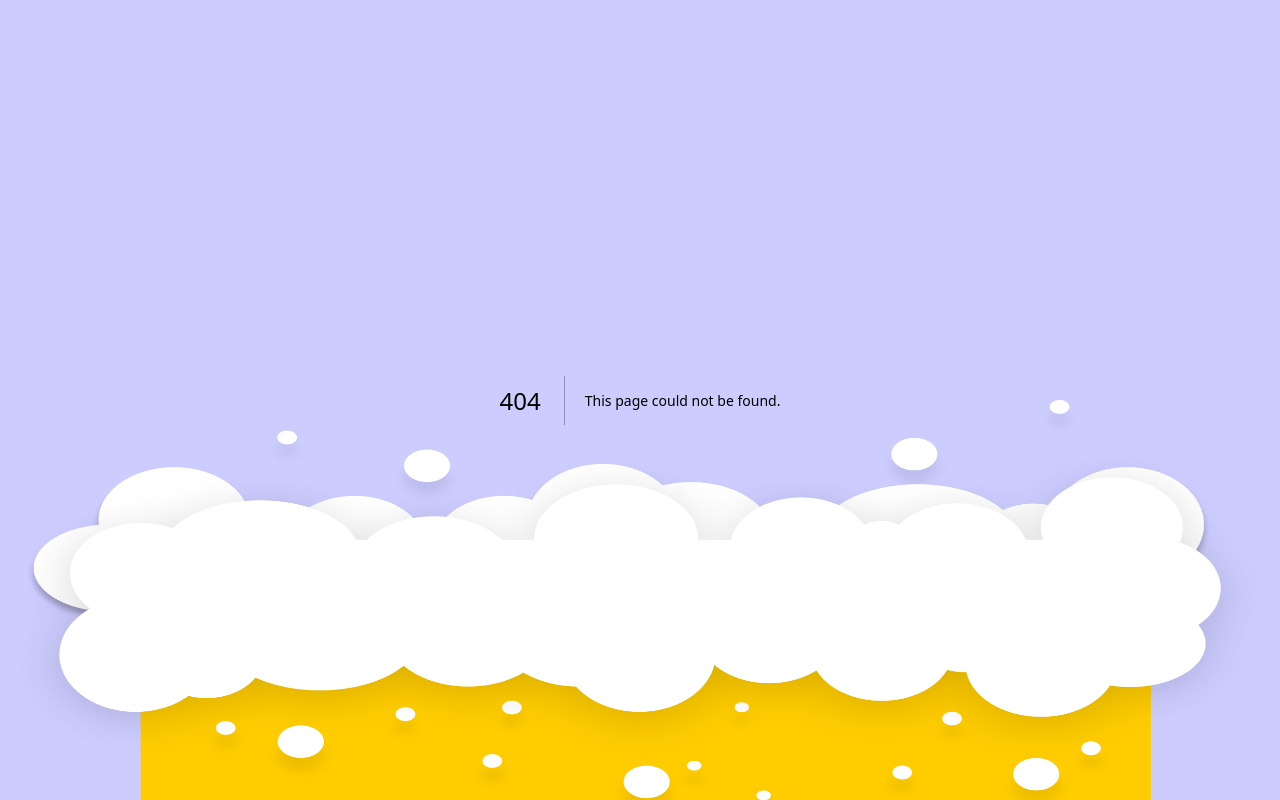
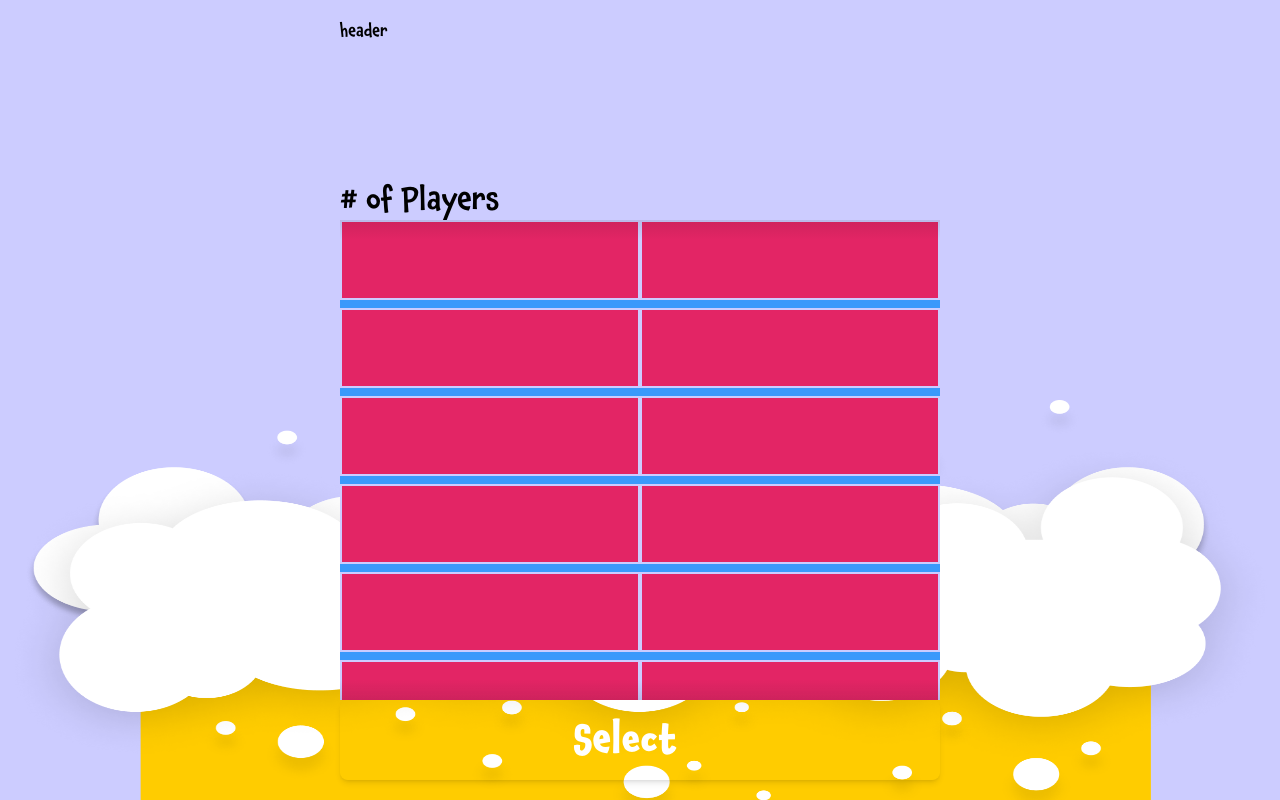
Before and after one commit to Tshah-95/BuzzLifeWeb, a Next.js app: page /player-select in a window 1280 px wide. Before the commit this address had no page. Built offline with nearby package versions, Linux system fonts and the light colour scheme.

Commit message:
layout for player select

```diff
--- a/app/pack-select/page.tsx
+++ b/app/pack-select/page.tsx
@@ -2,8 +2,8 @@
 
 import { motion, useAnimate } from "framer-motion";
 import Link from "next/link";
-import { useContext, useEffect, useRef } from "react";
-import { AppContext } from "@/reducers/AppReducer";
+import { useContext, useEffect, useRef, useState } from "react";
+import { AppContext, useAppContext } from "@/reducers/AppReducer";
 import { packConfig } from "@/constants/variables";
 import Lottie, { LottieRef } from "lottie-react";
 import Balancer from "react-wrap-balancer";
@@ -20,13 +20,18 @@ const scaleAnimation = {
   },
 };
 
-export default function Home() {
+export default function PackSelect() {
   const {
     state: { selectedGames },
     dispatch,
-  } = useContext(AppContext);
+  } = useAppContext();
+
+  useEffect(() => {
+    dispatch({ type: "generateCards" });
+  }, [selectedGames]);
 
   const purchased = false;
+  const anySelected = selectedGames.length > 0;
 
   return (
     <div className="flex flex-col h-full w-full items-center justify-center max-w-screen-sm p-5">
@@ -56,17 +61,27 @@ export default function Home() {
             />
           ))}
         </div>
-        <motion.div
-          className="bg-tertiary rounded-lg shadow-md flex w-full active:opacity-80"
-          animate={scaleAnimation}
+        <div
+          className="w-full data-[disabled=false]:active:scale-95"
+          data-disabled={!anySelected}
         >
-          <Link
-            className="text-[white] w-[95%] text-center font-bold text-4xl py-5 px-12"
-            href="/pack-select"
+          <motion.div
+            className="bg-tertiary rounded-lg shadow-md flex w-full data-[disabled=true]:opacity-75"
+            animate={
+              anySelected
+                ? scaleAnimation
+                : { scale: 1, transition: { duration: 0.3 } }
+            }
+            data-disabled={!anySelected}
           >
-            Select
-          </Link>
-        </motion.div>
+            <Link
+              className="text-[white] w-[95%] text-center font-bold text-4xl py-5 px-12"
+              href={anySelected ? "/player-select" : "#"}
+            >
+              {!anySelected ? "No Selection" : "Select"}
+            </Link>
+          </motion.div>
+        </div>
       </div>
     </div>
   );
@@ -95,12 +110,22 @@ const GameTile = ({
 }) => {
   const animRef = useRef<any>();
   const [scope, animate] = useAnimate();
+  const [showGoodLuck, setShowGoodLuck] = useState(false);
+  const goodLuckTimeout = useRef<any>(null);
 
   useEffect(() => {
     animRef.current?.setSpeed(imgSpeed);
   }, [animRef.current]);
 
   useEffect(() => {
+    if (id === "chaos") {
+      clearTimeout(goodLuckTimeout.current);
+
+      goodLuckTimeout.current = setTimeout(() => {
+        setShowGoodLuck(selected);
+      }, 300);
+    }
+
     if (selected)
       animate(
         scope.current,
@@ -123,7 +148,7 @@ const GameTile = ({
           </div>
         </div>
         <div className="flex relative flex-col justify-center items-center text-center grow-[3] rounded-lg gap-1 overflow-hidden">
-          {selected && id === "chaos" ? (
+          {showGoodLuck ? (
             <div className="flex justify-center items-center text-4xl font-bold text-[white]">
               Good Luck!
             </div>
--- a/app/page.tsx
+++ b/app/page.tsx
@@ -38,9 +38,9 @@ export default function Home() {
             <Lottie animationData={smileyBubbles} loop />
           </div>
         </div>
-        <div className="flex justify-center items-center">
+        <div className="flex justify-center items-center active:scale-95">
           <motion.div
-            className="bg-tertiary rounded-lg shadow-md flex active:opacity-80"
+            className="bg-tertiary rounded-lg shadow-md flex"
             animate={scaleAnimation}
           >
             <Link
--- /dev/null
+++ b/app/player-select/page.tsx
@@ -0,0 +1,99 @@
+"use client";
+
+import { useAppContext } from "@/reducers/AppReducer";
+import { useEffect, useRef, useState } from "react";
+import { motion, useAnimate } from "framer-motion";
+import Link from "next/link";
+
+const maxPlayers = 20;
+const minPlayers = 0;
+const scaleAnimation = {
+  scale: [0.92, 1.02, 0.92],
+  transition: {
+    duration: 3,
+    ease: "easeInOut",
+    repeat: Infinity,
+  },
+};
+
+export default function PlayerSelect() {
+  const {
+    state: { players },
+    dispatch,
+  } = useAppContext();
+  const playerCount = players.length;
+  const anyPlayers = players.length > 0;
+  const [keyboardVisible, setKeyboardVisible] = useState(false);
+  const isMounted = useRef(false);
+
+  useEffect(() => {
+    isMounted.current = true;
+  }, []);
+
+  useEffect(() => {
+    isMounted && dispatch({ type: "remapCards" });
+  }, [players.length]);
+
+  const [showAddPlayer, setShowAddPlayer] = useState(false);
+  const [showRemovePlayer, setShowRemovePlayer] = useState(false);
+
+  return (
+    <div className="flex flex-col h-full w-full items-center justify-center max-w-screen-sm p-5">
+      <div className="flex-[1_0_200px] flex flex-col w-full items-stretch">
+        <div className="flex-auto">header</div>
+        <div className="text-3xl"># of Players</div>
+      </div>
+      <div className="flex-3 flex flex-wrap justify-center content-start w-full gap-y-2 bg-tertiary relative overflow-auto scroll-smooth">
+        <div className="w-full bg-gradient-to-b from-lightBlack opacity-20 h-10 absolute -top-5 left-0 z-10" />
+        <div className="bg-secondary w-1/2 h-20 border-primary border-2" />
+        <div className="bg-secondary w-1/2 h-20 border-primary border-2" />
+        <div className="bg-secondary w-1/2 h-20 border-primary border-2" />
+        <div className="bg-secondary w-1/2 h-20 border-primary border-2" />
+        <div className="bg-secondary w-1/2 h-20 border-primary border-2" />
+        <div className="bg-secondary w-1/2 h-20 border-primary border-2" />
+        <div className="bg-secondary w-1/2 h-20 border-primary border-2" />
+        <div className="bg-secondary w-1/2 h-20 border-primary border-2" />
+        <div className="bg-secondary w-1/2 h-20 border-primary border-2" />
+        <div className="bg-secondary w-1/2 h-20 border-primary border-2" />
+        <div className="bg-secondary w-1/2 h-20 border-primary border-2" />
+        <div className="bg-secondary w-1/2 h-20 border-primary border-2" />
+        <div className="bg-secondary w-1/2 h-20 border-primary border-2" />
+        <div className="bg-secondary w-1/2 h-20 border-primary border-2" />
+        <div className="bg-secondary w-1/2 h-20 border-primary border-2" />
+        <div className="bg-secondary w-1/2 h-20 border-primary border-2" />
+        <div className="bg-secondary w-1/2 h-20 border-primary border-2" />
+        <div className="bg-secondary w-1/2 h-20 border-primary border-2" />
+        <div className="bg-secondary w-1/2 h-20 border-primary border-2" />
+        <div className="bg-secondary w-1/2 h-20 border-primary border-2" />
+        <div className="bg-secondary w-1/2 h-20 border-primary border-2" />
+        <div className="bg-secondary w-1/2 h-20 border-primary border-2" />
+        <div className="bg-secondary w-1/2 h-20 border-primary border-2" />
+        <div className="bg-secondary w-1/2 h-20 border-primary border-2" />
+        <div className="bg-secondary w-1/2 h-20 border-primary border-2" />
+        <div className="bg-secondary w-1/2 h-20 border-primary border-2" />
+        <div className="w-full bg-gradient-to-t from-lightBlack opacity-20 h-10 absolute -bottom-5 left-0 z-10" />
+      </div>
+      <div
+        className="w-full data-[disabled=false]:active:scale-95"
+        data-disabled={!anyPlayers}
+      >
+        <motion.div
+          className="rounded-lg shadow-md flex w-full data-[disabled=true]:opacity-75"
+          animate={
+            anyPlayers
+              ? scaleAnimation
+              : { scale: 1, transition: { duration: 0.3 } }
+          }
+          data-disabled={!playerCount}
+        >
+          <Link
+            className="text-[white] w-[95%] text-center font-bold text-4xl py-5 px-12"
+            href={anyPlayers ? "/player-select" : "#"}
+          >
+            {!anyPlayers ? "No Selection" : "Select"}
+          </Link>
+        </motion.div>
+      </div>
+    </div>
+  );
+}
--- a/reducers/AppReducer.js
+++ b/reducers/AppReducer.js
@@ -1,4 +1,4 @@
-import { createContext } from "react";
+import { createContext, useContext } from "react";
 import { CARD_TYPES, packConfig } from "../constants/variables";
 import { getShuffledCards } from "../constants/utils";
 //import * as Haptics from "expo-haptics";
@@ -329,3 +329,12 @@ const replaceNames = (str, players) => {
 
 // set up a context for the RevenueCat reducer
 export const AppContext = createContext();
+
+// set up hook for context
+export const useAppContext = () => {
+  const context = useContext(AppContext);
+  if (!context) {
+    throw new Error("useAppContext must be used within a AppContext.Provider");
+  }
+  return context;
+};
--- a/tailwind.config.ts
+++ b/tailwind.config.ts
@@ -14,6 +14,14 @@ const config: Config = {
       lightBlue: "#33DDFF",
       lightBlack: "#121212",
     },
+    extend: {
+      flex: {
+        "2": "2 2 auto",
+        "3": "3 3 auto",
+        "4": "4 4 auto",
+        "5": "5 5 auto",
+      },
+    },
   },
   plugins: [],
 };
```
